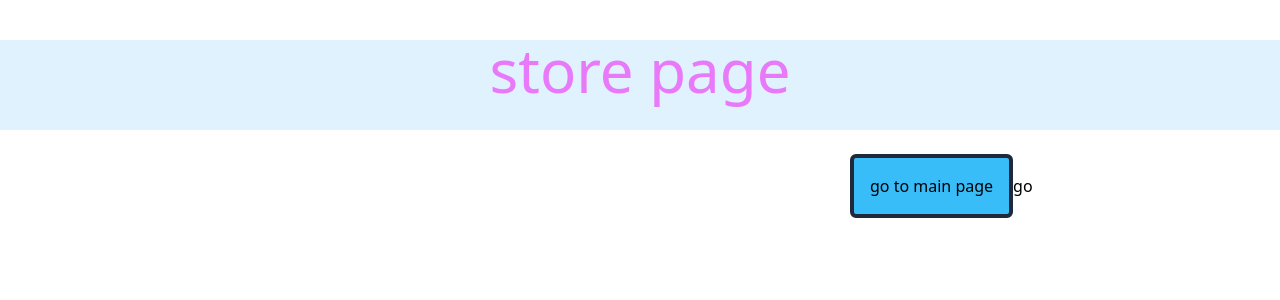
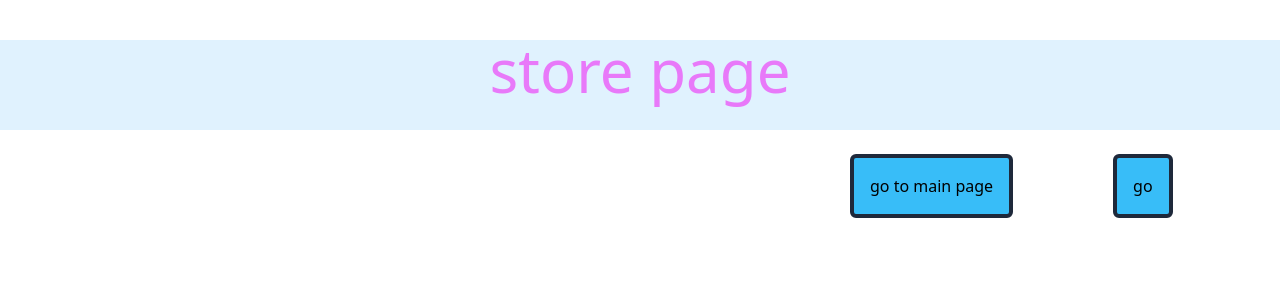
Before and after one commit to shrix1/react-router, a React (Create React App) app: page /store in a window 1280 px wide. Shown: the top 300 px of the page. Built offline with nearby package versions, Linux system fonts and the light colour scheme.

Commit message:
css cahanges

```diff
--- a/src/components/About.jsx
+++ b/src/components/About.jsx
@@ -15,10 +15,11 @@ const About = () => {
       >
         About page
       </h1>
+
       <button
         onClick={pageRedirect}
-        className="border-4 border-slate-800 bg-sky-400 ml-[850px]
-        mt-6 p-4 rounded-md"
+        className="border-4 border-slate-800 bg-sky-400
+        mt-6 p-4 rounded-md ml-[850px]"
       >
         go to main page
       </button>
--- a/src/components/Store.jsx
+++ b/src/components/Store.jsx
@@ -15,6 +15,7 @@ const Store = () => {
       >
         store page
       </h1>
+
       <button
         onClick={pageRedirect}
         className="border-4 border-slate-800 bg-sky-400 ml-[850px] mt-6
@@ -22,8 +23,15 @@ const Store = () => {
       >
         go to main page
       </button>
+
+      {/*using link router thing to same as useNavigate*/}
       <Link to="/">
-        <button>go </button>
+        <button
+          className="ml-[100px] border-4 border-slate-800 bg-sky-400 mt-6
+        p-4 rounded-md"
+        >
+          go
+        </button>
       </Link>
     </>
   );
```
